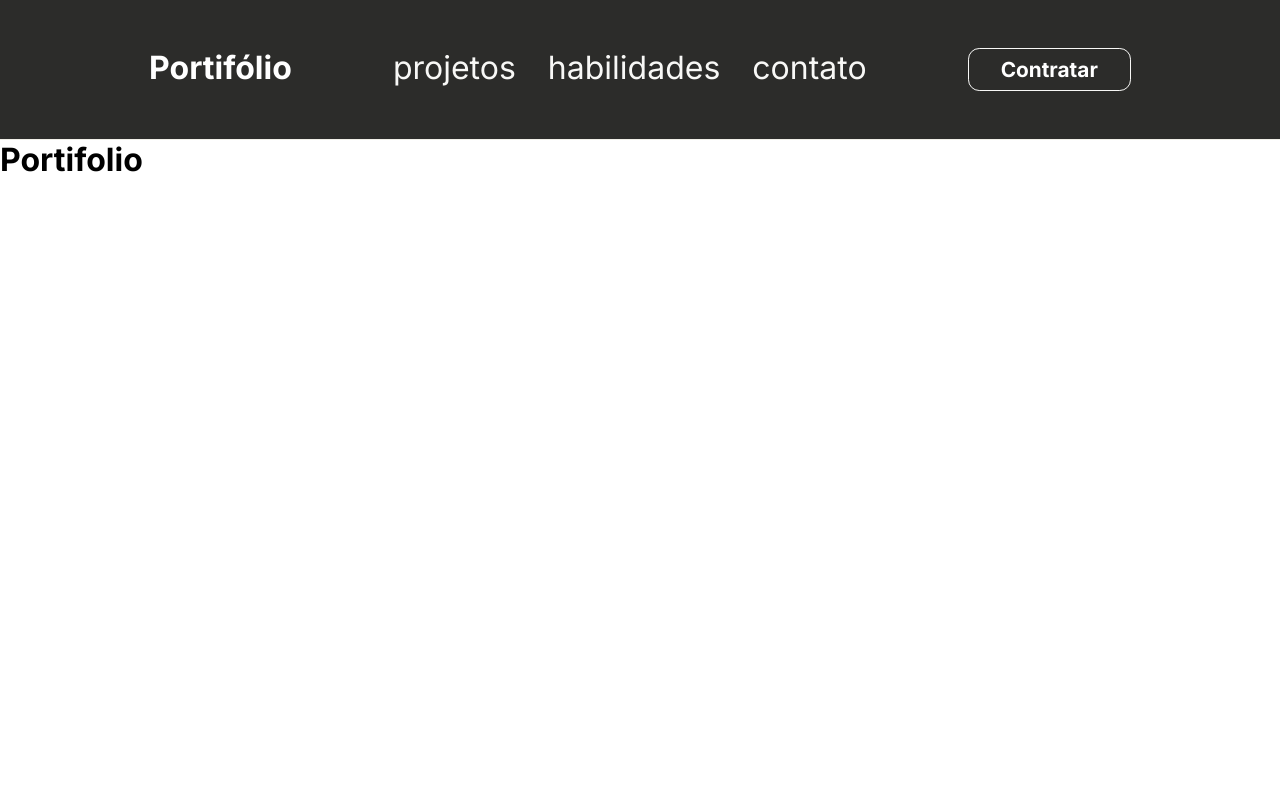
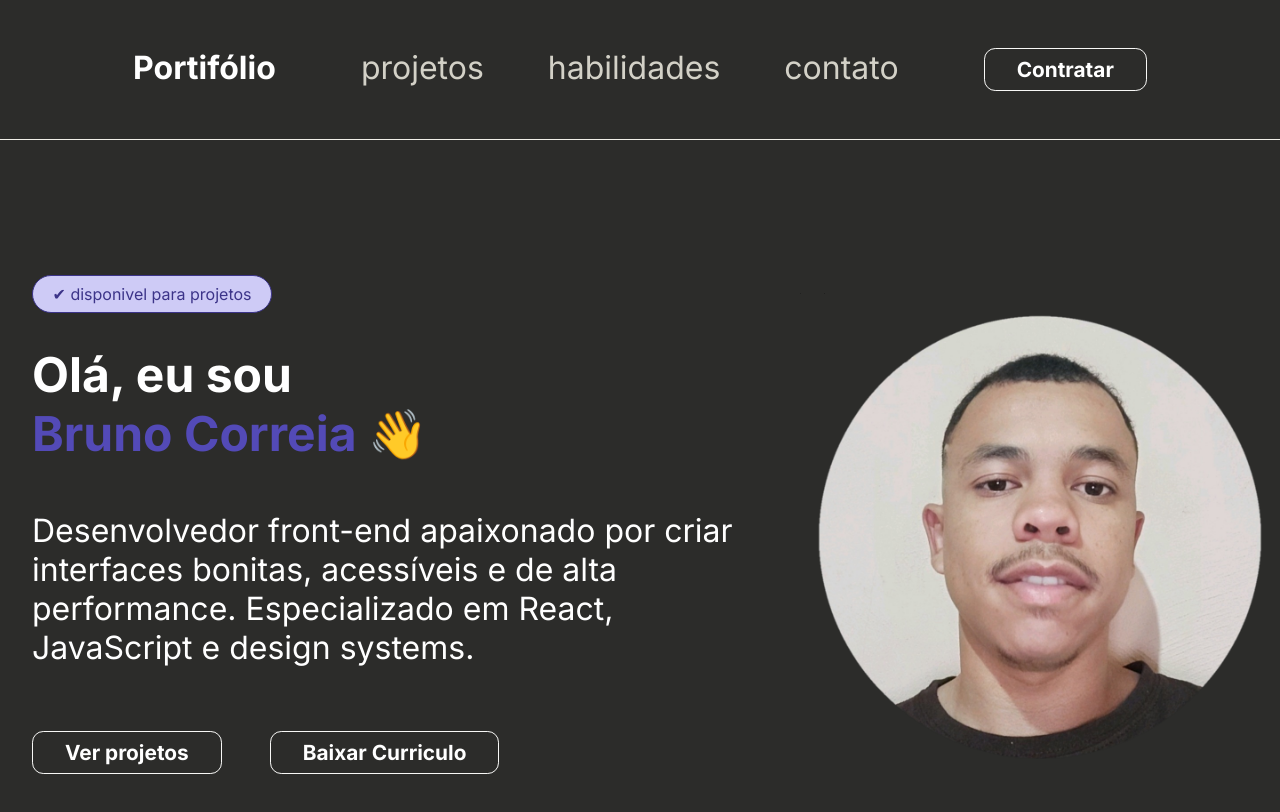
Before and after one commit to BrunoCorreia-hub/portifolio2, a React (Vite) app: page / in a window 1280 px wide. Shown: the top 812 px of the page. Built offline with nearby package versions, Linux system fonts and the light colour scheme.

Commit message:
criacao primeira pagina

```diff
--- a/src/Components/Button/styles.js
+++ b/src/Components/Button/styles.js
@@ -12,5 +12,6 @@ export const ContainerButton = styled.button`
 
     &:hover{
         transform: scale(1.05);
+        background-color: ${({ theme }) => theme.colors.background.primary};
     }
 `;
--- a/src/Components/Header/index.jsx
+++ b/src/Components/Header/index.jsx
@@ -6,9 +6,9 @@ const Header = () => {
         <HeaderContainer>
             <Title>Portifólio</Title>
             <GridLinks>
-                <a>projetos</a>
-                <a>habilidades</a>
-                <a>contato</a>
+                <a href='#'>projetos</a>
+                <a href='#'>habilidades</a>
+                <a href='#'>contato</a>
             </GridLinks>
             <Button>Contratar</Button>
         </HeaderContainer>
--- a/src/Components/Header/styles.js
+++ b/src/Components/Header/styles.js
@@ -4,7 +4,6 @@ export const HeaderContainer = styled.header`
     display: flex;
     justify-content: space-evenly;
     padding: 3rem;
-    background-color: ${({ theme }) => theme.colors.gray[900]};
     border-bottom: 0.1rem solid ${({ theme }) => theme.colors.gray[50]};
 `;
 
@@ -14,10 +13,15 @@ export const Title = styled.h1`
 
 export const GridLinks = styled.div`
     display: flex;
-    gap: 2rem;
+    gap: 4rem;
 
     a{
-        color: ${({ theme }) => theme.colors.text.secondary};
+        color: ${({ theme }) => theme.colors.gray[100]};
         font-size: 2rem;
+        text-decoration: none;
+
+        &:hover{
+            color: ${({ theme }) => theme.colors.text.primary};
+        }
     }
 `;
--- /dev/null
+++ b/src/Components/On/index.jsx
@@ -0,0 +1,28 @@
+import { ContainerMain, ContainerInfo, Grid, Title, ContainerButton, ContainerImg, Image } from "./styles";
+import logo from "../../assets/logo.png";
+import Button from "../Button/index";
+
+const On = () => {
+    return (
+        <ContainerMain>
+            <ContainerInfo>
+                <Grid>✔ disponivel para projetos</Grid>
+                <Title>Olá, eu sou<br />
+                    <span>Bruno Correia</span> 👋
+                </Title>
+                <p>Desenvolvedor front-end apaixonado por criar interfaces bonitas,
+                    acessíveis e de alta performance. Especializado em React,
+                    JavaScript e design systems.</p>
+                <ContainerButton>
+                    <Button>Ver projetos</Button>
+                    <Button>Baixar Curriculo</Button>
+                </ContainerButton>
+            </ContainerInfo>
+            <ContainerImg>
+                <Image src={logo} alt="Logo" />
+            </ContainerImg>
+        </ContainerMain>
+    )
+}
+
+export default On
--- /dev/null
+++ b/src/Components/On/styles.js
@@ -0,0 +1,59 @@
+import styled from "styled-components";
+
+export const ContainerMain = styled.main`
+    display: flex;
+    justify-content: space-around;
+    align-items: center;
+    height: 100vh;
+`;
+
+export const ContainerInfo = styled.div`
+    padding: 2rem;
+    width: 50rem;
+
+    p{
+        color: ${({ theme }) => theme.colors.text.primary};
+        font-size: 2rem;
+    }
+`;
+
+export const Grid = styled.div`
+    padding: 0.5rem;
+    text-align: center;
+    background-color: ${({ theme }) => theme.colors.primary[100]};
+    width: 15rem;
+    border-radius: 2rem;
+    color: ${({ theme }) => theme.colors.primary[800]};
+    border: 0.1rem solid ${({ theme }) => theme.colors.primary[800]};
+    margin-bottom: 2rem;
+`;
+
+export const Title = styled.h1`
+    color: ${({ theme }) => theme.colors.text.primary};
+    font-size: 3rem;
+    margin-bottom: 3rem;
+
+    span{
+        color: ${({ theme }) => theme.colors.primary[600]};
+    }
+`;
+
+export const ContainerButton = styled.div`
+    margin-top: 2rem;
+    display: flex;
+    gap: 3rem;
+    padding: 2rem 0;
+`;
+
+export const ContainerImg = styled.div``;
+
+export const Image = styled.img`
+    width: 30rem;
+    height: auto;
+    transition: transform 0.4s ease, filter 0.4s ease;
+
+    &:hover{
+        transform: scale(1.03) translateY(-4px);
+        filter: brightness(1.05);
+    }
+`;
--- a/src/Home/index.jsx
+++ b/src/Home/index.jsx
@@ -1,11 +1,12 @@
 import Header from "../Components/Header"
+import On from "../Components/On"
 
 
 const Home = () => {
     return (
         <div>
             <Header />
-            <h1>Portifolio</h1>
+            <On />
         </div>
     )
 }
--- a/src/Styles/GlobalStyles.js
+++ b/src/Styles/GlobalStyles.js
@@ -7,6 +7,7 @@ const GlobalStyles = createGlobalStyle`
         box-sizing: border-box;
         outline: none;
         font-family: "Inter", sans-serif;
+        background-color: ${({ theme }) => theme.colors.gray[900]};
     }
     button{
         cursor: pointer;
--- a/src/Styles/standardThemes.js
+++ b/src/Styles/standardThemes.js
@@ -112,11 +112,6 @@ const standardThemes = {
     '3xl': '36px',
     '4xl': '48px',
   },
-  fontWeights: {
-    regular: 400,
-    medium:  500,
-    bold:    600,
-  },
   lineHeights: {
     tight:  1.25,
     normal: 1.6,
```
Also changed, not shown: src/Styles/animations.js (added, +27 -0 lines), src/assets/logo.png (added).
